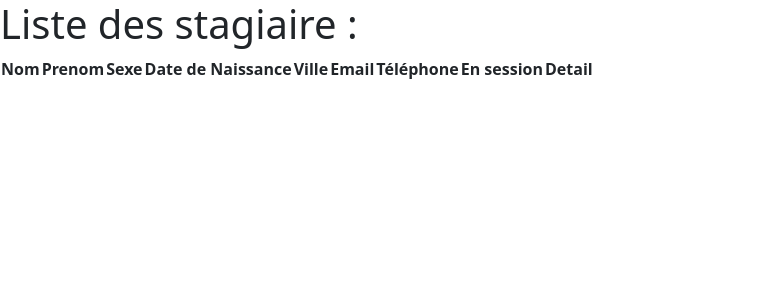
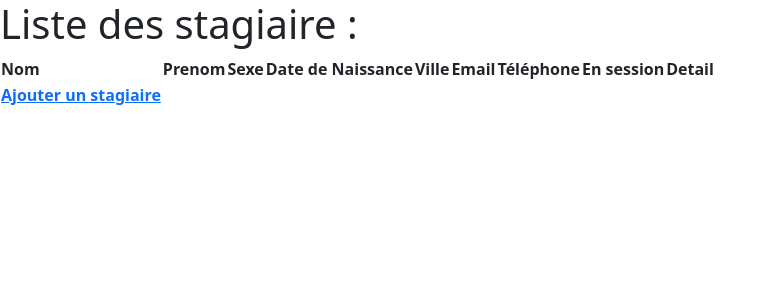
Before and after one commit to KrouriB/SfSession, a Symfony app: template templates/stagiaire/index.html.twig in a window 1280 px wide. Shown: the top 300 px of the page, without its empty margins (0-775 px from the left). Run offline with Twig, Linux system fonts and the light colour scheme; the template is opened without the code that fills it, so the values that code supplies are empty; some libraries are stand-ins or nearby versions.

Commit message:
ajout des lien formualire

```diff
--- a/templates/base.html.twig
+++ b/templates/base.html.twig
@@ -19,14 +19,14 @@
             <nav>
                 {% if app.user %}
                     <div>
-                        <a href="#">Acceuil</a>
+                        <a href="{{ path('app_home')}}">Acceuil</a>
                         <span>{# icon user #} {{ app.user.pseudo }}</span>
                     </div>
                     <div>
-                        <a href="#">En Cours</a>
-                        <a href="#">Passé</a>
-                        <a href="#">{{ 'à'|upper }} venir</a>
-                        <a href="#">Stagiaire</a>
+                        <a href="{{ path('now_session')}}">En Cours</a>
+                        <a href="{{ path('past_session')}}">Passé</a>
+                        <a href="{{ path('futur_session')}}">{{ 'à'|upper }} venir</a>
+                        <a href="{{ path('app_stagiaire')}}">Stagiaire</a>
                     </div>
                 {% endif %}
             </nav>
--- a/templates/home/index.html.twig
+++ b/templates/home/index.html.twig
@@ -105,9 +105,12 @@
                     </tbody>
                 </table>
             </div>
+            <a href="{{ path('form_session') }}">Ajouter une session</a>
+            <a href="{{ path('form_formation') }}">Ajouter une formation</a>
+            <a href="{{ path('form_categorie') }}">Ajouter une categorie</a>
     {% else %}
             <div>
-                <a href=" {{ path('app_register') }} ">Inscrivez vous</a>
+                <a href="{{ path('app_register') }}">Inscrivez vous</a>
             </div>
             <div>
                 {{ render(controller(
--- a/templates/stagiaire/index.html.twig
+++ b/templates/stagiaire/index.html.twig
@@ -44,6 +44,7 @@
                     <th><a href="{{ path('show_stagiaire',{'id': stagiaire.id})}}">placeholder icone</a></th>
                 </tr>
             {% endfor %}
+            <tr><th><a href="{{ path('form_stagiaire')}}">Ajouter un stagiaire</a></th></tr>
         </tbody>
     </table>
 {% endblock %}
--- a/templates/stagiaire/show.html.twig
+++ b/templates/stagiaire/show.html.twig
@@ -4,7 +4,10 @@
 
 {% block body %}
     <h1 class="permierStyle"><!-- icone ici -->Fiche stagiaire</h1>
-    <h2 class="secondStyle">{{ stagiaire }}</h2>
+    <div>
+        <h2 class="secondStyle">{{ stagiaire }}</h2>
+        <a href="{{ path('edit_stagiaire',{'id': stagiaire.id})}}">Modifier</a>
+    </div>
     <div>
         <span class="permierStyle">Sexe : {{ stagiaire.sexe }}</span>
         {% set difference = date("now").diff(date(stagiaire.dateNaissance)) %}
```
